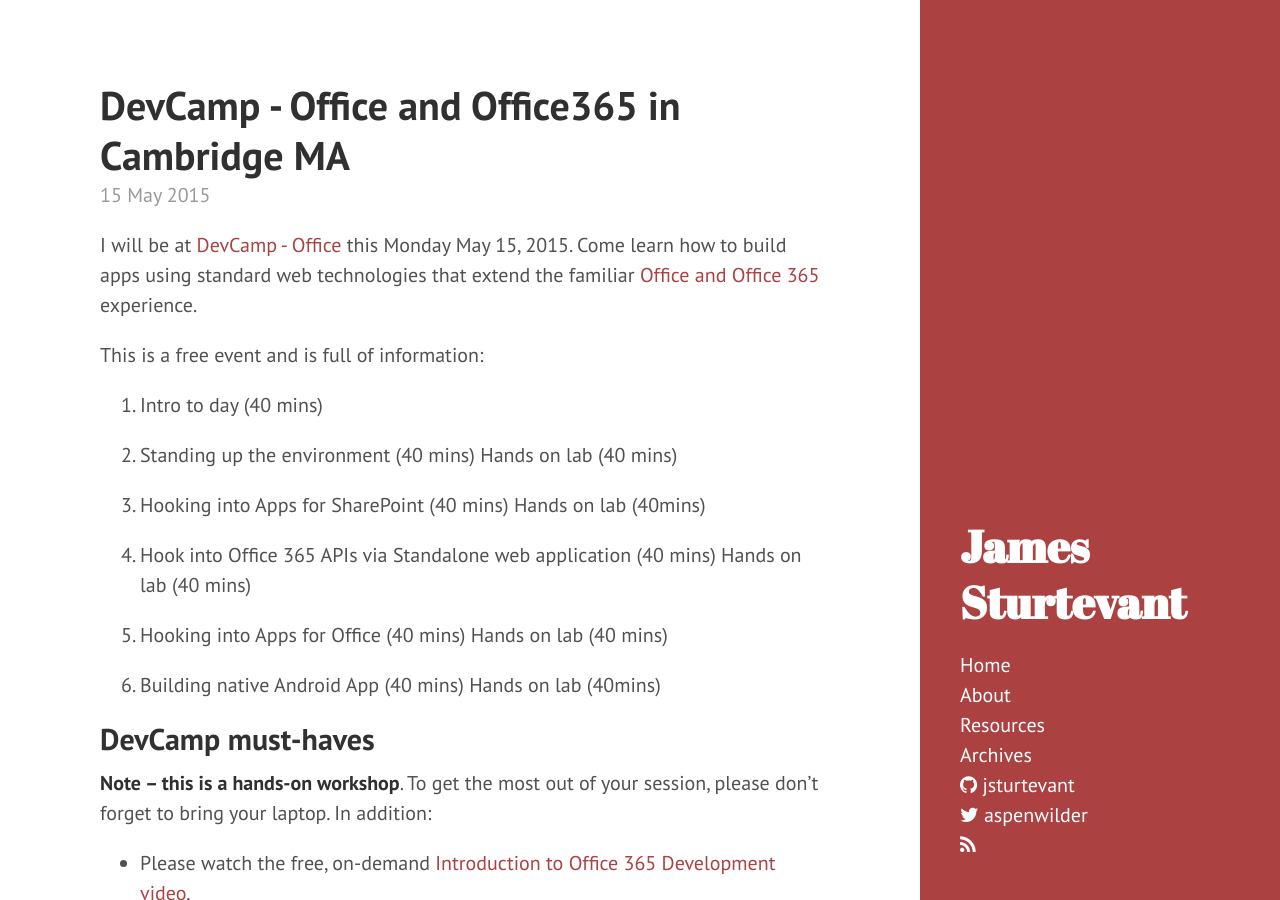
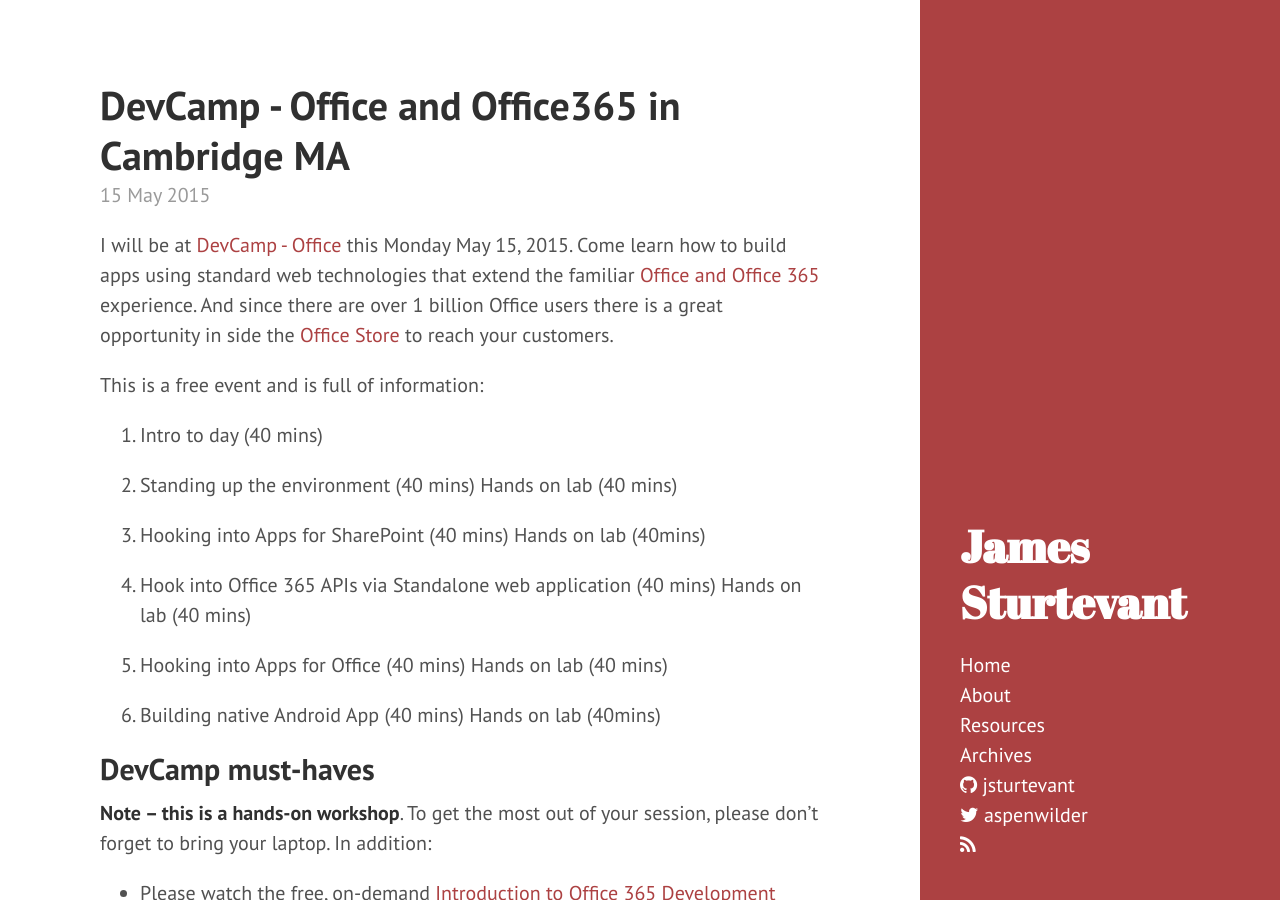
Before and after one commit to jsturtevant/jsturtevant.github.io, a Jekyll site: the page built from _posts/2015-05-15-DevCamp-Office.markdown, in a window 1280 px wide and 900 px high. Built offline with Jekyll 4.4.1, drawn with Linux system fonts in a browser that asks for light colours; nearby versions of some CDN libraries; Markdown is read by kramdown in place of the engine named in the settings; comment, search, counter and statistics services are not loaded.

Commit message:
added link to office store

```diff
--- a/_posts/2015-05-15-DevCamp-Office.markdown
+++ b/_posts/2015-05-15-DevCamp-Office.markdown
@@ -6,7 +6,7 @@ categories:
 - events
 ---
 
-I will be at [DevCamp - Office](http://aka.ms/O365campBoston) this Monday May 15, 2015.  Come learn how to build apps using standard web technologies that extend the familiar [Office and Office 365](http://products.office.com/en-US/) experience.
+I will be at [DevCamp - Office](http://aka.ms/O365campBoston) this Monday May 15, 2015.  Come learn how to build apps using standard web technologies that extend the familiar [Office and Office 365](http://products.office.com/en-US/) experience.  And since there are over 1 billion Office users there is a great opportunity in side the [Office Store](https://store.office.com/appshome.aspx) to reach your customers.
 
 
 This is a free event and is full of information:
```
